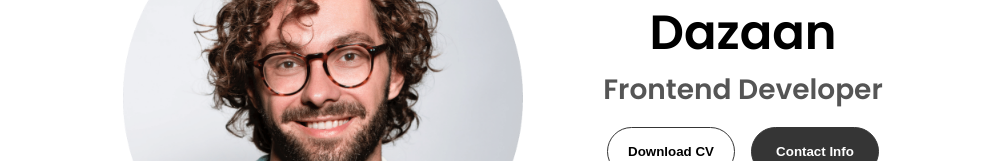
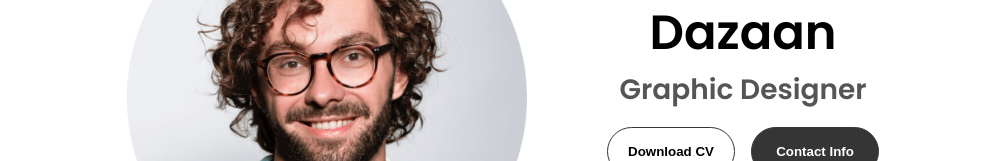
Before and after one commit to dharneshk/codecraft_portfolio, a plain HTML site: page index.html in a window 1280 px wide. Shown: the part 386-547 px from the top of the page, without its empty margins (137-1144 px from the left). Drawn offline with Linux system fonts and the light colour scheme.

Commit message:
Update index.html

```diff
--- a/index.html
+++ b/index.html
@@ -43,7 +43,7 @@
       <div class="section__text">
         <p class="section__text__p1">Hello, I'm</p>
         <h1 class="title">Dazaan</h1>
-        <p class="section__text__p2">Frontend Developer</p>
+        <p class="section__text__p2">Graphic Designer</p>
         <div class="btn-container">
           <button
             class="btn btn-color-2"
```
